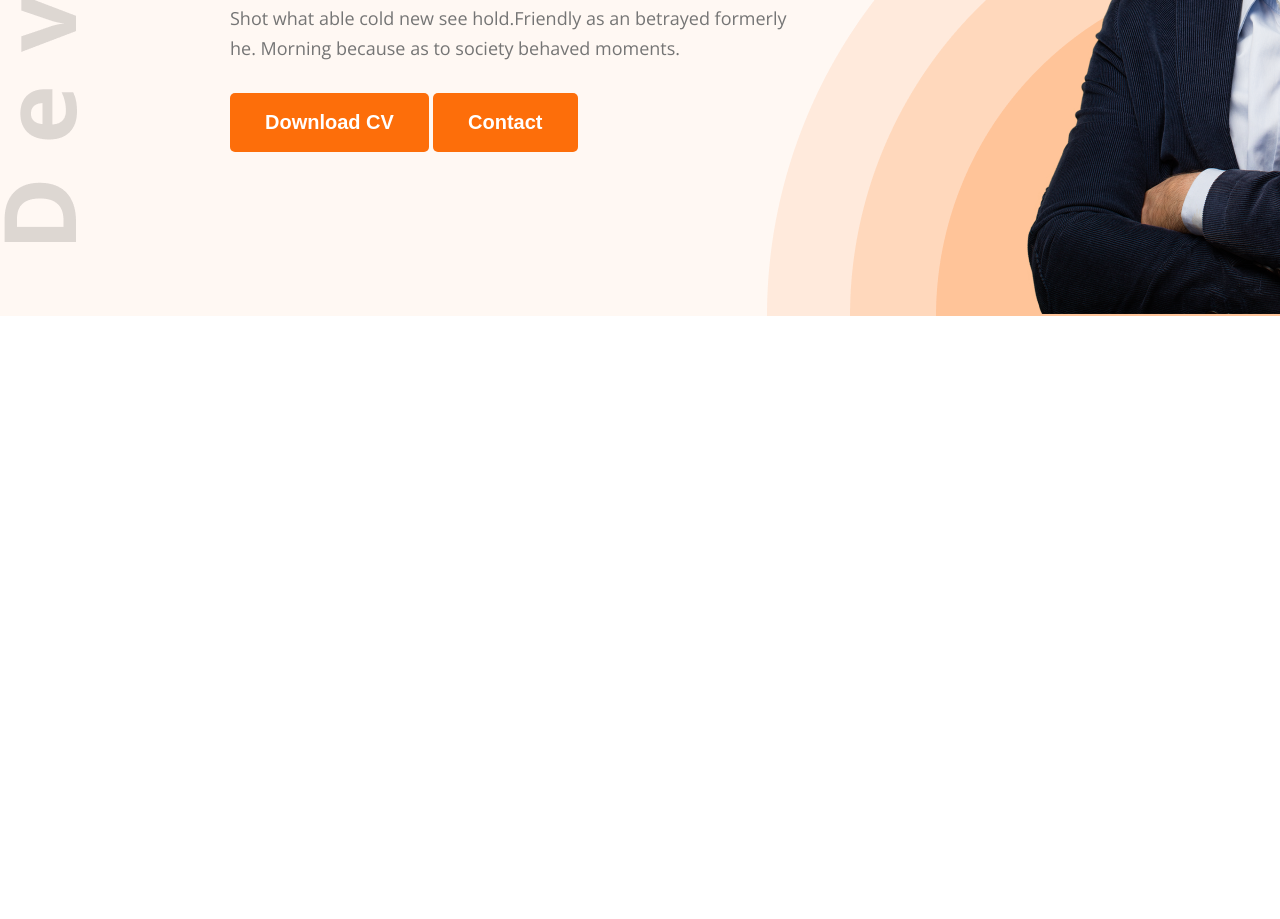
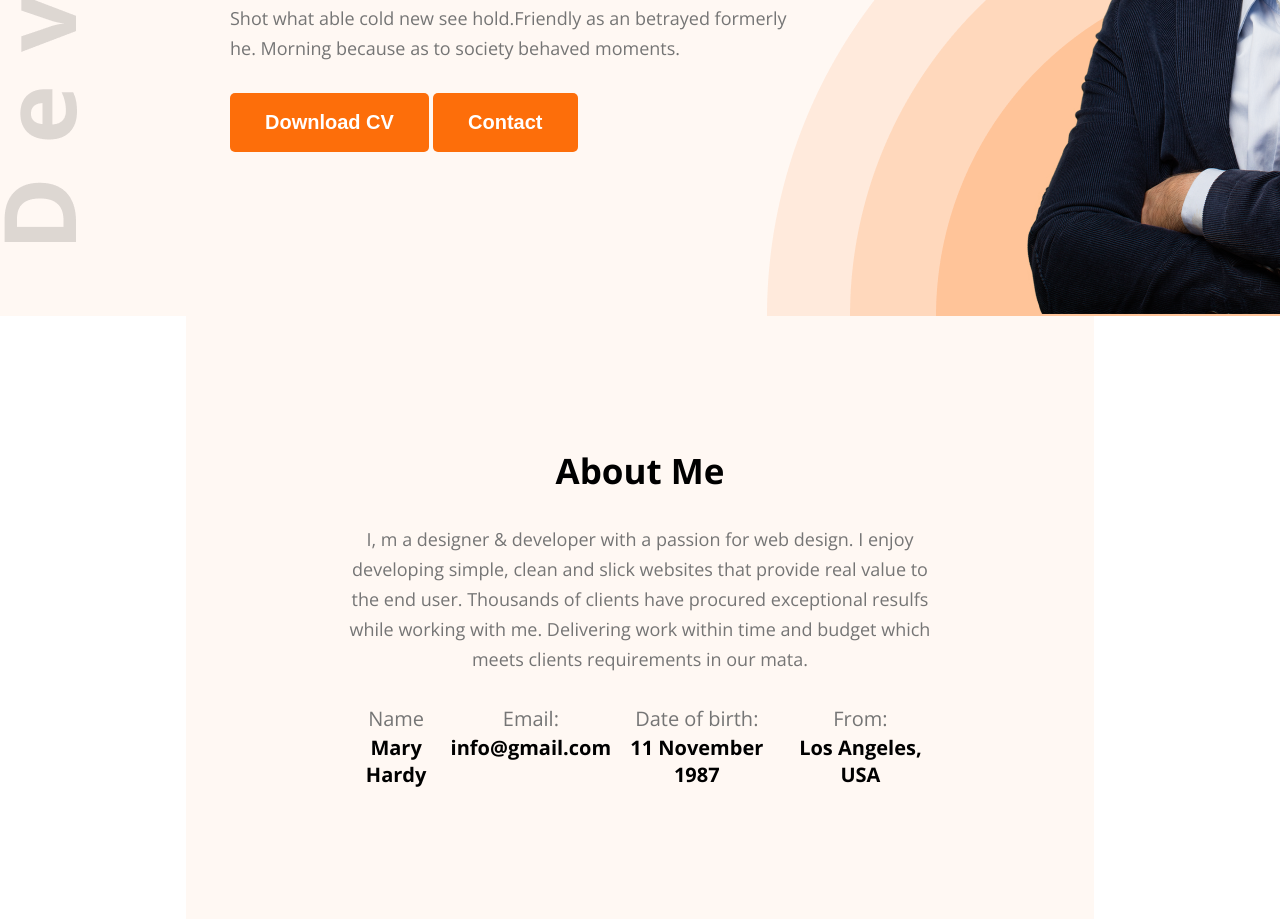
Before and after one commit to Nabilnn365/portfolio1, a plain HTML site: page index.html in a window 1280 px wide. Shown: the part 521-1440 px from the top of the page. Before the commit the page ends 837 px from the top, so only its background shows below. Drawn offline with nearby package versions, Linux system fonts and the light colour scheme.

Commit message:
about section add

```diff
--- a/index.html
+++ b/index.html
@@ -37,5 +37,33 @@
             </div>
         </section>
     </header>
+    <section id="about">
+        <div class="about-container">
+            <div class="section-heading">
+                <h2>About Me</h2>
+                <p>I, m a designer & developer with a passion for web design. I enjoy developing simple, clean and slick websites that provide real value to the end user. Thousands of clients have procured exceptional resulfs while working with me. Delivering work within time and budget which meets clients requirements in our mata.</p>
+            </div>
+            <div>
+                <div class="about-info">
+                    <div class="info-card">
+                        <p>Name</p>
+                        <h4>Mary Hardy</h4>
+                    </div>
+                    <div class="info-card">
+                        <p>Email:</p>
+                        <h4>info@gmail.com</h4>
+                    </div>
+                    <div class="info-card">
+                        <p>Date of birth:</p>
+                        <h4>11 November 1987</h4>
+                    </div>
+                    <div class="info-card">
+                        <p>From:</p>
+                        <h4>Los Angeles, USA</h4>
+                    </div>
+                </div>
+            </div>
+        </div>
+    </section>
 </body>
 </html>
--- a/styles/portfolio.css
+++ b/styles/portfolio.css
@@ -29,7 +29,20 @@
     /* position: 1220 50; */
     cursor: pointer;
 }
-
+.section-heading {
+    max-width: 827px;
+    text-align: center;
+}
+.section-heading h2{
+    font-size: 35px;
+    margin-bottom: 30px;
+}
+.section-heading p{
+    font-size: 18px;
+    margin-bottom: 30px;
+    line-height: 30px;
+    color: #757575;
+}
 /* main style */
 header{
     background-color: #FFF8F3;
@@ -95,3 +108,23 @@
     max-width: 585px;
     vertical-align: middle;
 }
+#about .about-container{
+    width: 71%;
+    max-width: 1140px;
+    text-align: center;
+    margin: 0 auto;
+    background-color: #FFF8F3;
+    padding: 131px 156px;
+}
+#about .about-container .about-info{
+    display: flex;
+    justify-content: space-around;
+}
+.about-info .info-card p{
+    font-size: 20px;
+    line-height: 30px;
+    color: #757575;
+}
+.about-info .info-card h4{
+    font-size: 20px;
+}
```
